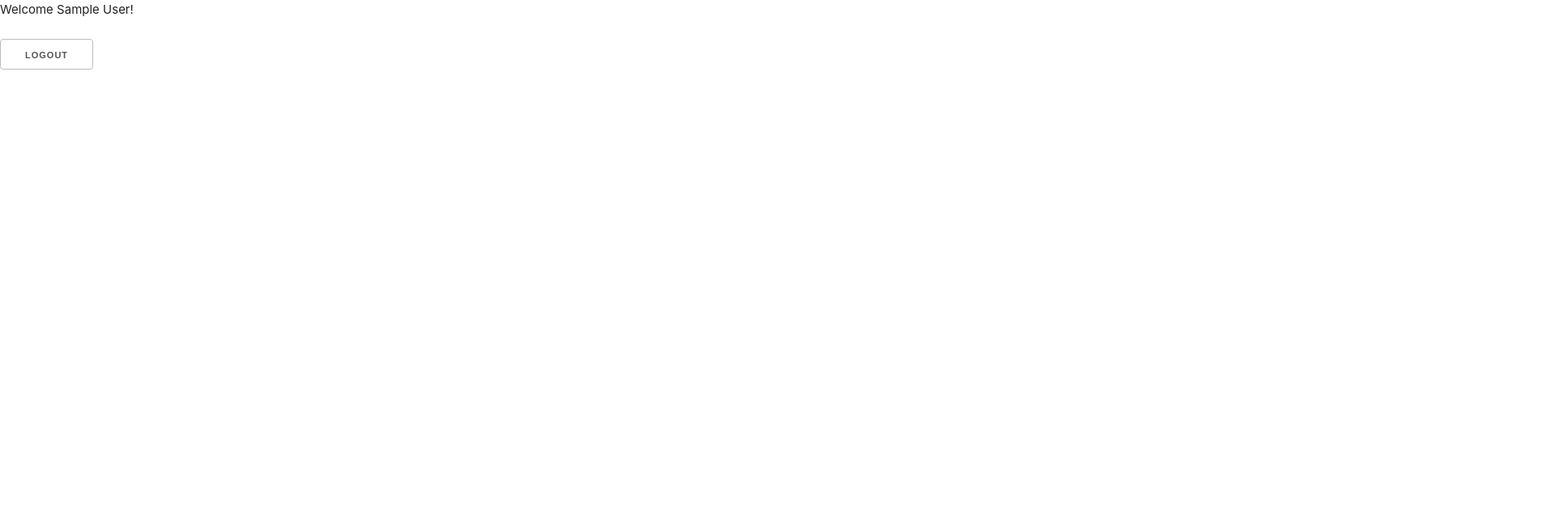
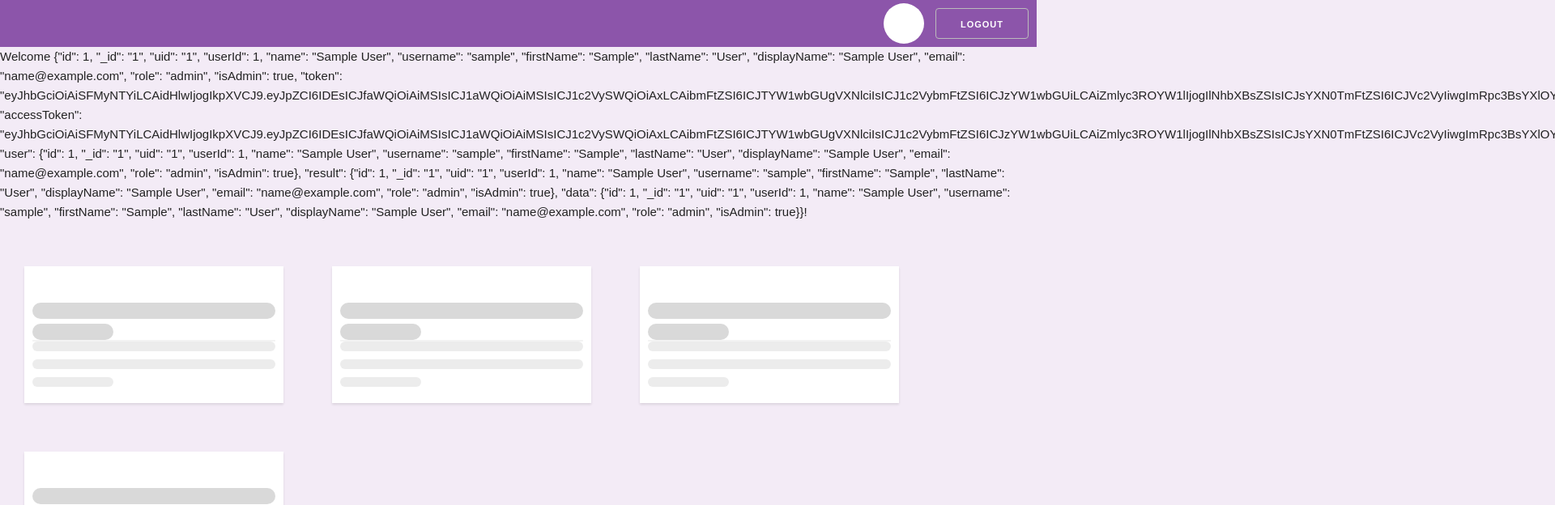
Before and after one commit to ankurkakroo2/testing-react-apps, a React (Create React App) app: page /dashboard in a window 1280 px wide. Shown: the top 624 px of the page at 81% size, 1920 px wide, since content can reach past the window. Built offline with nearby package versions, Linux system fonts and the light colour scheme; sample sign-in values are in the browser's storage.

Commit message:
Validations sagrigated

```diff
--- /dev/null
+++ b/src/components/dashboard/Dashboard.js
@@ -0,0 +1,28 @@
+import React from 'react';
+import { getUser, removeUserSession } from '../../util/Common';
+import PlaceHolder from './Placeholder';
+import './default.css'
+
+const Dashboard = (props)=> {
+  const user = getUser();
+
+  // handle click event of logout button
+  const handleLogout = () => {
+    removeUserSession();
+    props.history.push('/login');
+  }
+
+  return (
+    <section className="dashboard">
+      <div className="dashboard__header">
+      <div className="dashboard__header__profile-section">
+      <div className="dashboard__header__profile-icon"></div>
+      <input className="dashboard__logout-btn" type="button" onClick={handleLogout} value="Logout" /></div>
+      </div>
+     <p>Welcome {user}!</p>
+      <PlaceHolder/>
+    </section>
+  );
+}
+
+export default Dashboard;
--- /dev/null
+++ b/src/components/dashboard/Placeholder.js
@@ -0,0 +1,76 @@
+import React from 'react';
+import './placeholder.css'
+const Placeholder = (props)=> (<>
+<div className="box-placeholder">
+  <div className="p-4">
+    <span className="category text link"></span>
+    <h4 className="text line"></h4>
+    <h4 className="text"></h4>
+  </div>
+  <hr/>
+  <div className="image">
+    <div className="embed-responsive embed-responsive-16by9"></div>
+  </div>
+  <hr/>
+  <div className="excerpt p-4">
+    <div className="text line"></div>
+    <div className="text line"></div>
+    <div className="text"></div>
+  </div>
+</div>
+<div className="box-placeholder">
+  <div className="p-4">
+    <span className="category text link"></span>
+    <h4 className="text line"></h4>
+    <h4 className="text"></h4>
+  </div>
+  <hr/>
+  <div className="image">
+    <div className="embed-responsive embed-responsive-16by9"></div>
+  </div>
+  <hr/>
+  <div className="excerpt p-4">
+    <div className="text line"></div>
+    <div className="text line"></div>
+    <div className="text"></div>
+  </div>
+</div>
+<div className="box-placeholder">
+<div className="p-4">
+  <span className="category text link"></span>
+  <h4 className="text line"></h4>
+  <h4 className="text"></h4>
+</div>
+<hr/>
+<div className="image">
+  <div className="embed-responsive embed-responsive-16by9"></div>
+</div>
+<hr/>
+<div className="excerpt p-4">
+  <div className="text line"></div>
+  <div className="text line"></div>
+  <div className="text"></div>
+</div>
+</div>
+<div className="box-placeholder">
+  <div className="p-4">
+    <span className="category text link"></span>
+    <h4 className="text line"></h4>
+    <h4 className="text"></h4>
+  </div>
+  <hr/>
+  <div className="image">
+    <div className="embed-responsive embed-responsive-16by9"></div>
+  </div>
+  <hr/>
+  <div className="excerpt p-4">
+    <div className="text line"></div>
+    <div className="text line"></div>
+    <div className="text"></div>
+  </div>
+</div>
+
+
+
+</>)
+export default Placeholder
--- a/src/components/dashboard/default.css
+++ b/src/components/dashboard/default.css
@@ -1,2 +1,19 @@
-.dashboard {
+.dashboard__header {
+    background-color:#8C55AA
 }
+.dashboard__header .dashboard__logout-btn {
+    color: #fff;
+    margin: 10px;
+}
+.dashboard__header__profile-icon{
+    margin: 4px;
+    background: #fff;
+    width: 50px;
+    height: 50px;
+    border-radius: 50%;
+}
+.dashboard__header__profile-section{
+    display: flex;
+    align-items: center;
+    justify-content: flex-end;
+}
--- a/src/components/dashboard/index.js
+++ b/src/components/dashboard/index.js
@@ -1,21 +1,3 @@
-import React from 'react';
-import { getUser, removeUserSession } from '../../util/Common';
-
-const Dashboard = (props)=> {
-  const user = getUser();
-
-  // handle click event of logout button
-  const handleLogout = () => {
-    removeUserSession();
-    props.history.push('/login');
-  }
-
-  return (
-    <div>
-      Welcome {user.name}!<br /><br />
-      <input type="button" onClick={handleLogout} value="Logout" />
-    </div>
-  );
-}
+import Dashboard from './Dashboard';
 
 export default Dashboard;
--- /dev/null
+++ b/src/components/dashboard/placeholder.css
@@ -0,0 +1,63 @@
+.box, .box-placeholder {
+    display: inline-block;
+    background-color: #fff;
+    margin: 30px;
+    box-shadow: 0 2px 3px 0 rgba(0, 0, 0, .1);
+    max-width: 300px;
+    vertical-align: top;
+    width: 100%;
+    padding: 20px 10px;
+}
+.box hr, .box-placeholder hr {
+    margin: 0;
+    border-color: #f3f3f3;
+}
+.box {
+    display: none;
+}
+.box .category {
+    display: block;
+    margin-bottom: 10px;
+}
+.box img {
+    max-width: 100%;
+}
+.box-placeholder {
+    font-size: 0;
+    line-height: 0;
+}
+.box-placeholder .text {
+    display: inline-block;
+    background-color: #444;
+    height: 12px;
+    border-radius: 100px;
+    margin: 5px 0;
+    min-width: 100px;
+    opacity: 0.1;
+    animation: fading 1.5s infinite;
+}
+.box-placeholder .text:first-child {
+    margin-top: 0;
+}
+.box-placeholder .text:last-child {
+    margin-bottom: 0;
+}
+.box-placeholder .text.link {
+    background-color: var(--blue);
+    opacity: 0.4;
+}
+.box-placeholder .text.line {
+    width: 100%;
+}
+.box-placeholder .text.category {
+    width: 100px;
+    margin-bottom: 10px;
+}
+.box-placeholder h4.text {
+    height: 20px;
+    margin: 3px 0;
+    opacity: 0.2;
+}
+.box-placeholder .image {
+    background-color: #f9f9f9;
+}
--- /dev/null
+++ b/src/components/login/Login.js
@@ -0,0 +1,102 @@
+import React, { useState } from "react";
+
+import { useFormInput, setUserSession } from "../../util/Common";
+import {
+  UserName,
+  Password,
+  Wrong_Details,
+  Blank_UserName,
+  Blank_Password
+} from "../../constants";
+import "./default.css";
+
+function Login({ history }) {
+  const username = useFormInput("");
+  const password = useFormInput("");
+  const [error, setError] = useState(null);
+  const [userNameError, setUserNameError] = useState(null);
+  const [passwordError, setPasswordError] = useState(null);
+  const [loading, setLoading] = useState(false);
+
+  const handleLogin = event => {
+    event.preventDefault();
+    resetErrors();
+    if (validateUserDetails()) {
+      setLoading(true);
+      if (username.value === UserName && password.value === Password) {
+        setUserSession(`${UserName}_${Math.random(0, 100)}`, username.value);
+        history.push("/dashboard");
+        setError(null);
+        return;
+      }
+
+      setError(Wrong_Details);
+      setLoading(false);
+    }
+  };
+  const resetErrors = () =>{
+    setError(null);
+    setUserNameError(null);
+    setPasswordError(null)
+  }
+  const validateUserDetails = () => {
+    if (!username.value.trim()) {
+      setUserNameError(Blank_UserName);
+      return false;
+    } else if (!password.value.trim()) {
+      setPasswordError(Blank_Password);
+      return false;
+    }
+    setError(null);
+    return true;
+  };
+  return (
+    <section className="login-form">
+      <h1 className="sign-in">Login</h1>
+      <form onSubmit={handleLogin}>
+        <div>
+          <label htmlFor="username">Username</label>
+          <input
+            type="text"
+            {...username}
+            id="username"
+            data-test-id="username"
+          />
+        </div>
+        {userNameError && (
+          <p className="login-form__username-error">
+           {userNameError}
+          </p>
+        )}
+        <div>
+          <label htmlFor="password">Password</label>
+          <input
+            type="password"
+            {...password}
+            id="password"
+            data-test-id="password"
+          />
+        </div>
+        {passwordError && (
+          <p className="login-form__password-error">
+           {passwordError}
+          </p>
+        )}
+        {error && (
+          <p className="login-form__error">
+           {error}
+          </p>
+        )}
+        <input
+          type="submit"
+          value={loading ? "Loading..." : "Login"}
+          disabled={loading}
+          className="submit-btn"
+          data-test-id="submit-btn"
+        />
+      </form>
+    </section>
+  );
+}
+
+export default Login;
--- a/src/components/login/default.css
+++ b/src/components/login/default.css
@@ -1,3 +1,37 @@
+body{
+    background-color: #F3EBF6;
+    font-family: 'Ubuntu', sans-serif;
+}
+
 .login-form {
 text-align: center;
+background-color: #FFFFFF;
+width: 400px;
+height: 400px;
+margin: 7em auto;
+border-radius: 1.5em;
+box-shadow: 0px 11px 35px 2px rgba(0, 0, 0, 0.14);
 }
+.login-form__error{
+    color: red
+}
+.login-form .sign-in{
+    padding-top: 40px;
+    color: #8C55AA;
+    font-family: 'Ubuntu', sans-serif;
+    font-weight: bold;
+    font-size: 23px;
+}
+.login-form .submit-btn{
+    cursor: pointer;
+    border-radius: 5em;
+    color: #fff;
+    background: linear-gradient(to right, #9C27B0, #E040FB);
+    border: 0;
+    padding-left: 40px;
+    padding-right: 40px;
+
+    font-family: 'Ubuntu', sans-serif;
+    font-size: 13px;
+    box-shadow: 0 0 20px 1px rgba(0, 0, 0, 0.04);
+}
--- a/src/components/login/index.js
+++ b/src/components/login/index.js
@@ -1,60 +1,3 @@
-import React, { useState } from "react";
+import Login from './Login'
 
-import { useFormInput, setUserSession } from "../../util/Common";
-import "./default.css";
-
-function Login({ history }) {
-  const username = useFormInput("");
-  const password = useFormInput("");
-  const [error, setError] = useState(null);
-  const [loading, setLoading] = useState(false);
-
-  const handleLogin = (event) => {
-    event.preventDefault();
-    setLoading(true);
-    if(username.value ==='admin' && password.value === 'admin'){
-      setUserSession(`admin_${Math.random(0,100)}`, username.value);
-      history.push("/dashboard");
-      setError(null);
-    }
-    setLoading(false);
-  };
-
-  return (
-    <section className="login-form">
-      <h1>Login</h1>
-      <form onSubmit={handleLogin}>
-      <div>
-        <label htmlFor="username">Username</label>
-        <input
-          type="text"
-          {...username}
-          id="username"
-          data-test-id="username"
-        />
-      </div>
-      <div>
-        <label htmlFor="password">Password</label>
-        <input
-          type="password"
-          {...password}
-          id="password"
-          data-test-id="password"
-        />
-      </div>
-      {error && (
-        <>
-          <small style={{ color: "red" }}>{error}</small>
-        </>
-      )}
-      <input
-        type="submit"
-        value={loading ? "Loading..." : "Login"}
-        disabled={loading}
-      />
-      </form>
-    </section>
-  );
-}
-
-export default Login;
+export default Login
--- /dev/null
+++ b/src/constants/index.js
@@ -0,0 +1,5 @@
+export const UserName = 'admin'
+export const Password = 'admin'
+export const Wrong_Details = 'Username or Password incorrect'
+export const Blank_UserName = 'Username can not be blank'
+export const Blank_Password = 'Password can not be blank'
--- a/src/util/Common.js
+++ b/src/util/Common.js
@@ -15,7 +15,7 @@ export const useFormInput = initialValue => {
 // return the user data from the session storage
 export const getUser = () => {
   const userStr = sessionStorage.getItem('user');
-  if (userStr) return JSON.parse(userStr);
+  if (userStr) return userStr;
   else return null;
 }
 
```
